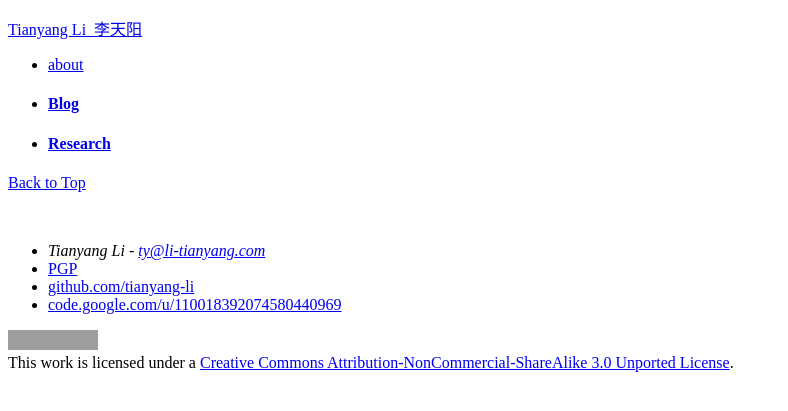
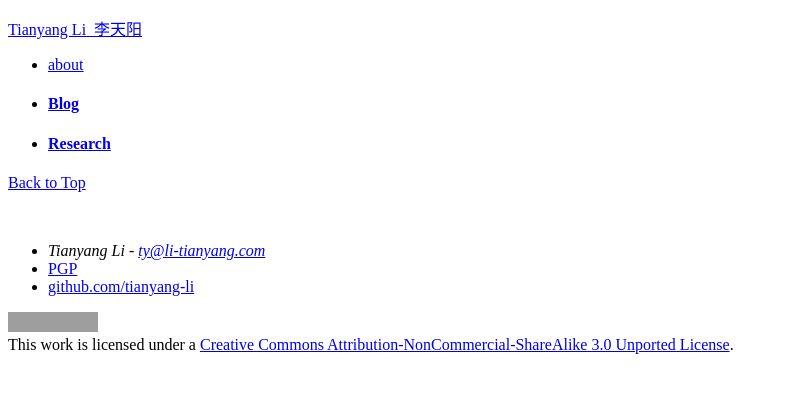
Before and after one commit to li-tianyang/li-tianyang.github.com, a Jekyll site: the page built from index.md, in a window 1280 px wide. Shown: the top 411 px of the page, without its empty margins (0-788 px from the left). Built offline with Jekyll 4.4.1, drawn with Linux system fonts in a browser that asks for light colours; grey boxes are pictures that could not be loaded.

Commit message:
updated websiete

```diff
--- a/_includes/themes/the-minimum/default.html
+++ b/_includes/themes/the-minimum/default.html
@@ -51,12 +51,12 @@
             <div class="unit-inner unit-foot-inner">
                 <div class="misc vcard">
                     <br>
+                    <div style="display: none;"><a href="https://plus.google.com/u/0/110018392074580440969?rel=author"></a></div>
                     <ul>
                         <li class="contact"><address><span class="author fn n">{{ site.author.name }}</span> - <span class="fn email">{{ site.author.email }}</span></address></li>
                         <li class="pgp"><a href="/pgp.html" rel="me">PGP</a></li>
-                        <div style="display: none;"><a href="https://plus.google.com/u/0/110018392074580440969?rel=author"></a></div>
                         <li class="github"><a href="http://github.com/{{ site.author.github }}/" rel="me">github.com/{{ site.author.github }}</a></li>
-                        <li class="google code"><a href="http://code.google.com/u/110018392074580440969/" rel="me">code.google.com/u/110018392074580440969</a></li>
+                        <li class="google code" style="display:none"><a href="http://code.google.com/u/110018392074580440969/" rel="me">code.google.com/u/110018392074580440969</a></li>
                     </ul>
                 </div><!-- misc -->
                 <!---
```
